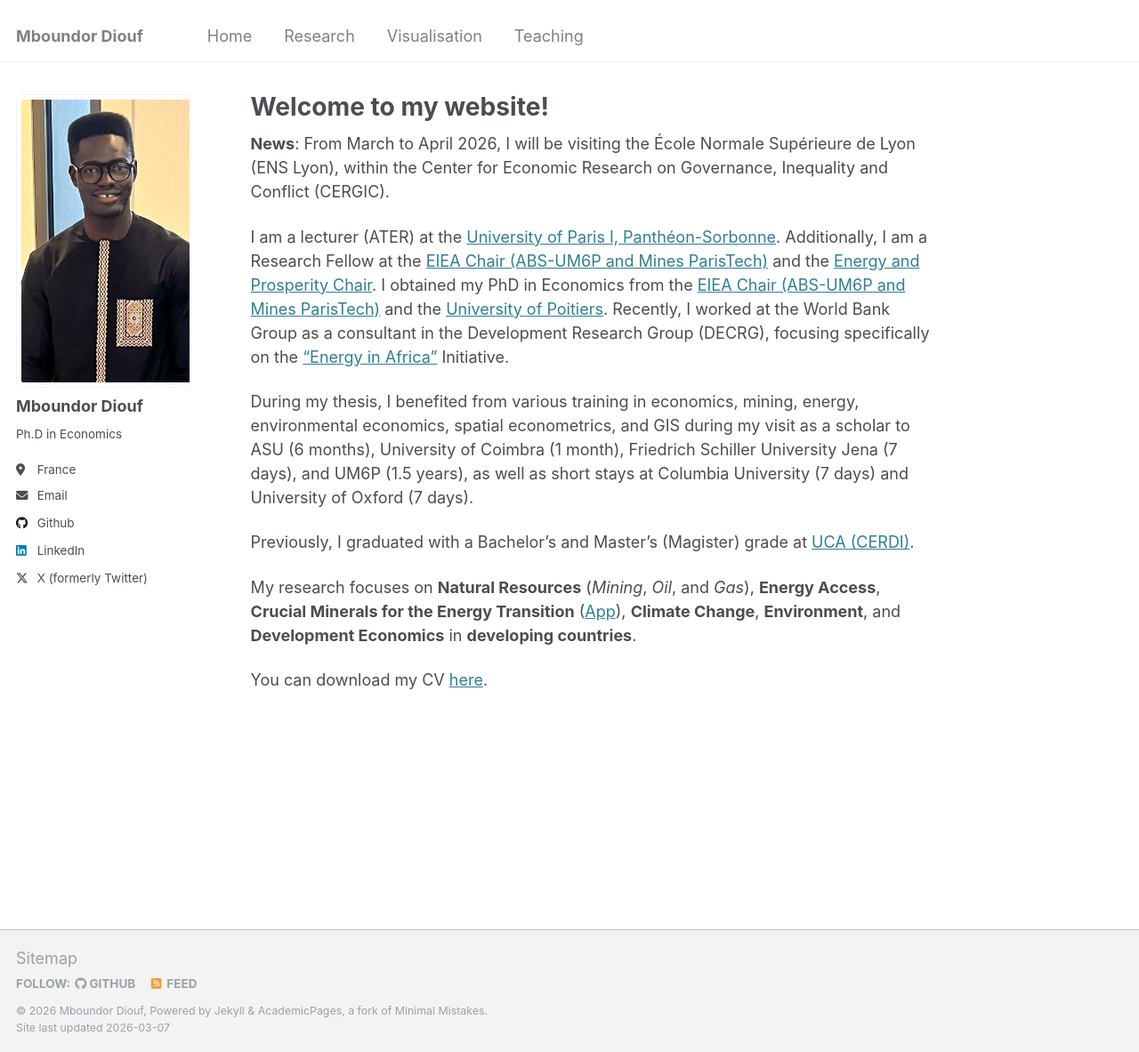
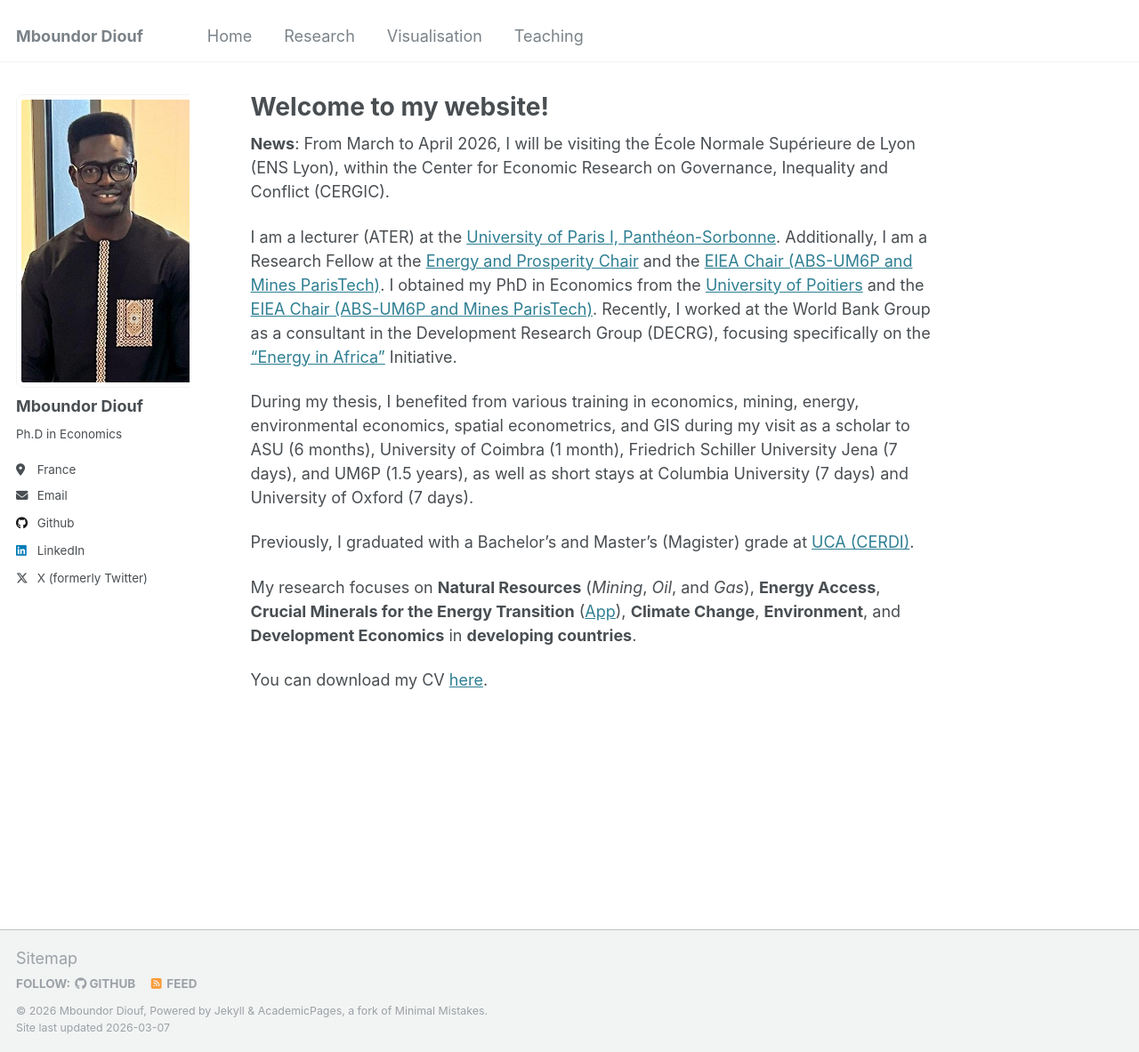
Before and after one commit to mboundordiouf/mboundordiouf.github.io, a Jekyll site: the page built from _pages/about.md, in a window 1280 px wide and 1183 px high. Shown: the whole window at 89% size. Built offline with Jekyll 4.4.1, drawn with Linux system fonts in a browser that asks for light colours.

```diff
--- a/_pages/about.md
+++ b/_pages/about.md
@@ -9,7 +9,7 @@ redirect_from:
 ---
 **News**: From March to April 2026, I will be visiting the École Normale Supérieure de Lyon (ENS Lyon), within the Center for Economic Research on Governance, Inequality and Conflict (CERGIC).
 
-I am a lecturer (ATER) at the [University of Paris I, Panthéon-Sorbonne](https://www.pantheonsorbonne.fr/page-perso/mboundor.diouf%40). Additionally, I am a Research Fellow at the [EIEA Chair (ABS-UM6P and Mines ParisTech)](https://www.linkedin.com/company/eiea-um6p/) and the [Energy and Prosperity Chair](http://www.chair-energy-prosperity.org/en/category/research-fellows-1/mboundor-diouf-en/).  I obtained my PhD in Economics from the [EIEA Chair (ABS-UM6P and Mines ParisTech)](https://www.linkedin.com/company/eiea-um6p/) and the [University of Poitiers](https://www.univ-poitiers.fr/). Recently, I worked at the World Bank Group as a consultant in the Development Research Group (DECRG), focusing specifically on the ["Energy in Africa"](https://www.worldbank.org/en/about/unit/unit-dec/research/initiatives#7) Initiative.
+I am a lecturer (ATER) at the [University of Paris I, Panthéon-Sorbonne](https://www.pantheonsorbonne.fr/page-perso/mboundor.diouf%40). Additionally, I am a Research Fellow at the [Energy and Prosperity Chair](http://www.chair-energy-prosperity.org/en/category/research-fellows-1/mboundor-diouf-en/) and the [EIEA Chair (ABS-UM6P and Mines ParisTech)](https://www.linkedin.com/company/eiea-um6p/). I obtained my PhD in Economics from the [University of Poitiers](https://www.univ-poitiers.fr/) and the [EIEA Chair (ABS-UM6P and Mines ParisTech)](https://www.linkedin.com/company/eiea-um6p/). Recently, I worked at the World Bank Group as a consultant in the Development Research Group (DECRG), focusing specifically on the ["Energy in Africa"](https://www.worldbank.org/en/about/unit/unit-dec/research/initiatives#7) Initiative.
 
 During my thesis, I benefited from various training in economics, mining, energy, environmental economics, spatial econometrics, and GIS during my visit as a scholar to ASU (6 months), University of Coimbra (1 month), Friedrich Schiller University Jena (7 days), and UM6P (1.5 years), as well as short stays at Columbia University (7 days) and University of Oxford (7 days).
 
```
